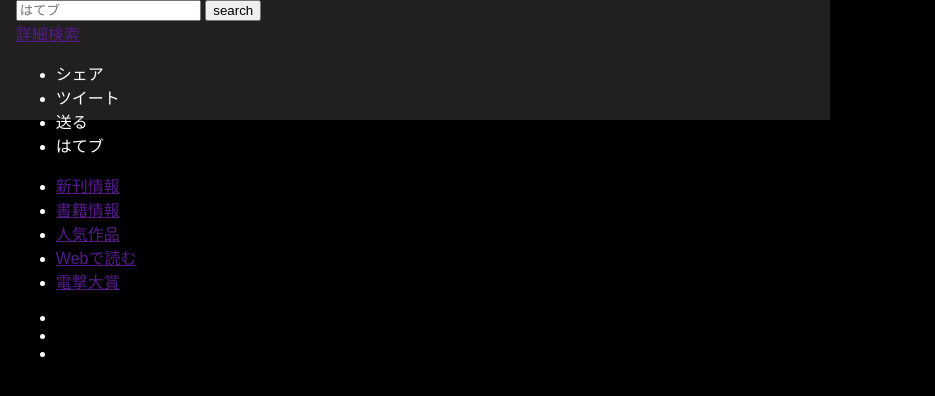
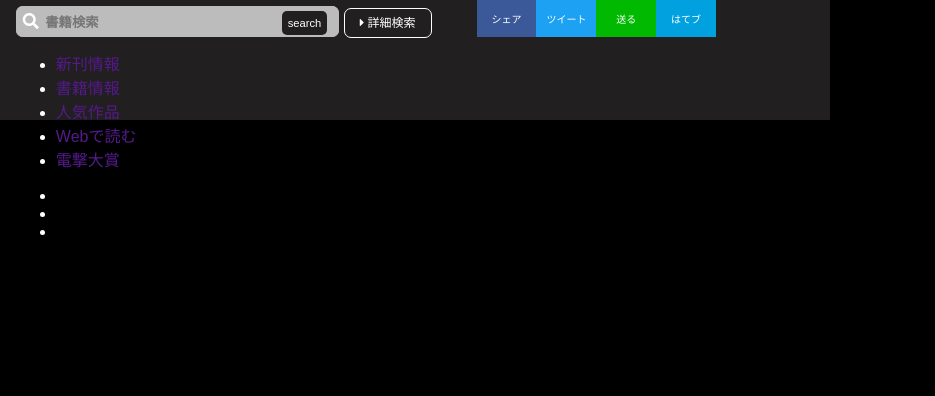
Before and after one commit to AmmariJawher/Dengekibunko, a plain HTML site: page index.html in a window 1280 px wide. Shown: the full height of the page, 345-1280 px from the left. Drawn offline with nearby package versions, Linux system fonts and the light colour scheme; files that its build step writes are made by us from their sources.

Commit message:
Style Search Bar

```diff
--- a/index.html
+++ b/index.html
@@ -5,6 +5,7 @@
     <meta name="viewport" content="width=device-width, initial-scale=1.0">
     <meta http-equiv="X-UA-Compatible" content="ie=edge">
     <link rel="stylesheet" href="/dist/css/style.css">
+    <link rel="stylesheet" href="https://use.fontawesome.com/releases/v5.8.2/css/all.css" integrity="sha384-oS3vJWv+0UjzBfQzYUhtDYW+Pj2yciDJxpsK1OYPAYjqT085Qq/1cq5FLXAZQ7Ay" crossorigin="anonymous">
     <title>Live</title>
 </head>
 <body>
@@ -30,16 +31,16 @@
                         <div class="desktop-header-nav_topic">
                             <div class="desktop-header-nav_searchbar">
                                 <form action="">
-                                    <span></span>
-                                    <input type="text" placeholder="はてブ">
+                                    <i class="fas fa-search"></i>
+                                    <input type="text" placeholder="書籍検索">
                                     <button>search</button>
                                 </form>
-                                <a href="">詳細検索</a>
+                                <a class="btn" href=""><i class="fas fa-caret-right"></i> 詳細検索</a>
                                 <ul class="socialmedia">
-                                    <li><span>シェア</span></li>
-                                    <li><span>ツイート</span></li>
-                                    <li><span>送る</span></li>
-                                    <li><span>はてブ</span></li>
+                                    <li><a>シェア</a></li>
+                                    <li><a>ツイート</a></li>
+                                    <li><a>送る</a></li>
+                                    <li><a>はてブ</a></li>
                                 </ul>
                             </div>
                             <div class="desktop-header-nav_menu">
--- /dev/null
+++ b/sass/_reset.scss
@@ -0,0 +1,3 @@
+a {
+    text-decoration: none;
+}
--- a/sass/style.scss
+++ b/sass/style.scss
@@ -1,4 +1,5 @@
 @import "variables";
+@import "reset";
 
 body {
     all: unset;
@@ -15,10 +16,11 @@ body {
     height: 120px;
     color: $primary;
     margin: 0;
+    position: relative;
+
 }
 
 .desktop-header-logo {
-    display: inline;
     float: left;
     margin: 25px 10px 0 0;
 
@@ -48,3 +50,83 @@ body {
 .desktop-header-nav {
     float: left;
 }
+
+.desktop-header-nav_searchbar{
+    margin-top: 11px;
+    form {
+        margin-right: 5px;
+        display: inline;
+        border: #bdbcbd 7px solid;
+        border-radius: 7px;
+        background: #bdbcbd;
+
+        input {
+            width: 230px;
+            border: none;
+            background: none;
+            color: $secondary;
+            font-weight: 800;
+        }
+
+        button {
+            background: $secondary;
+            border-radius: 5px;
+            border: none;
+            height: 24px;
+            color: $primary;
+            font-size: .7em;
+            cursor: pointer;
+        }
+    }
+
+    .btn {
+        background: none;
+        padding: 7px 15px;
+        border: $primary 1px solid;
+        border-radius: 7px;
+        color: $primary;
+        font-size: 12px;
+        cursor: pointer;
+    }
+
+    .btn:hover {
+        opacity: 0.5;
+    }
+
+    .socialmedia {
+        float: right;
+        margin: -11px 0 0 8px;
+        font-size: 10px;
+        color: $primary;
+        line-height: 0%;
+
+        li {
+            display: inline-block;
+            cursor: pointer;
+            position: relative;
+            width: 60px;
+            height: 37px;
+            background: #3b5998;
+            text-align: center;
+            margin-left: -3px;
+        }
+
+        li:nth-child(1) {
+            background: #3b5998;
+        }
+        li:nth-child(2) {
+            background: #1da1f2;
+        }
+        li:nth-child(3) {
+            background: #00b900;
+        }
+        li:nth-child(4) {
+            background: #00a1de;
+        }
+
+        a {
+            position: relative;
+            top: 20px;
+        }
+    }
+}
```
Also changed, not shown: dist/css/style.css (added), dist/css/variables.css (added).
